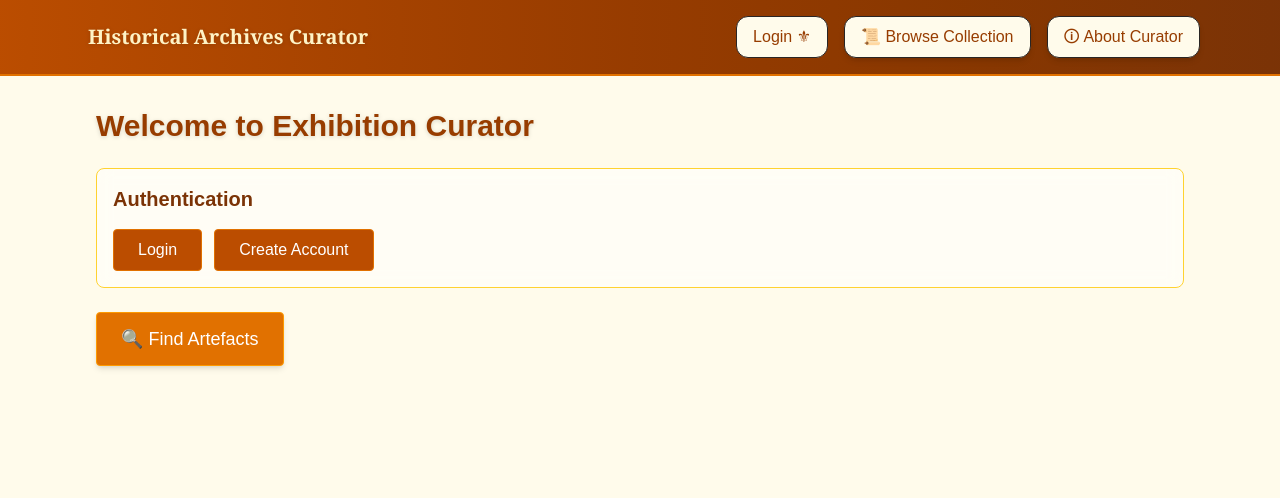
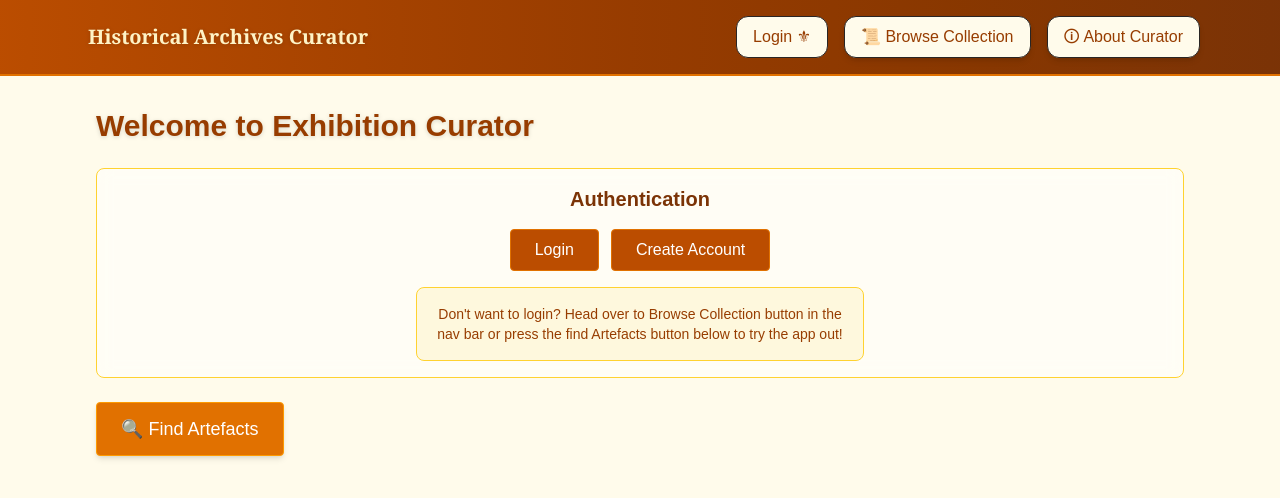
Before and after one commit to Fandasuba/Exhibition-Curator, a Next.js app: page / in a window 1280 px wide. Shown: the top 498 px of the page. Built offline with nearby package versions, Linux system fonts and the light colour scheme.

Commit message:
Added not logged in easier to see instructions for what the app is while not logged in.

```diff
--- a/app/page.tsx
+++ b/app/page.tsx
@@ -770,8 +770,8 @@ const getPaginatedItems = (exhibitionId: string) => {
             className="mb-6 p-4 bg-white/50 backdrop-blur-sm border border-amber-300 rounded-lg"
             aria-label="Authentication section"
           >
-            <h2 className="text-xl mb-4 text-amber-900 font-semibold">Authentication</h2>
-            <div className="space-x-3" role="group" aria-label="Authentication options">
+            <h2 className="text-xl mb-4 text-amber-900 font-semibold text-center">Authentication</h2>
+            <div className="flex justify-center space-x-3 mb-4" role="group" aria-label="Authentication options">
               <button
                 onClick={() => setShowLoginModal(true)}
                 className="px-6 py-2 bg-amber-700 hover:bg-amber-600 text-white rounded border border-amber-600 hover:border-amber-500 transition-all duration-200 font-medium focus:outline-none focus:ring-2 focus:ring-amber-500 focus:ring-offset-2"
@@ -786,6 +786,9 @@ const getPaginatedItems = (exhibitionId: string) => {
               >
                 Create Account
               </button>
+            </div>
+            <div className="max-w-md mx-auto p-4 bg-amber-100/50 border border-amber-300 rounded-lg text-center">
+              <p className="text-amber-800 text-sm">Don't want to login? Head over to Browse Collection button in the nav bar or press the find Artefacts button below to try the app out!</p>
             </div>
           </section>
         )}
```
